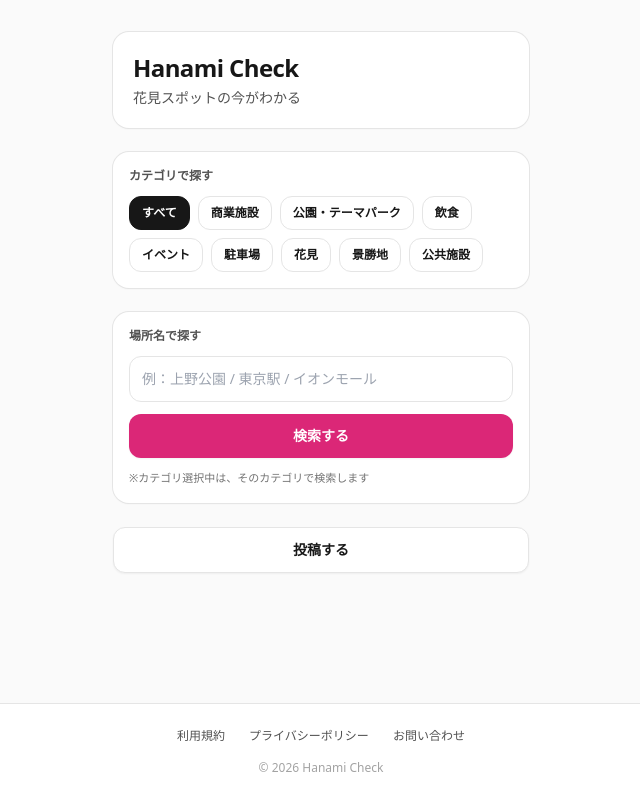
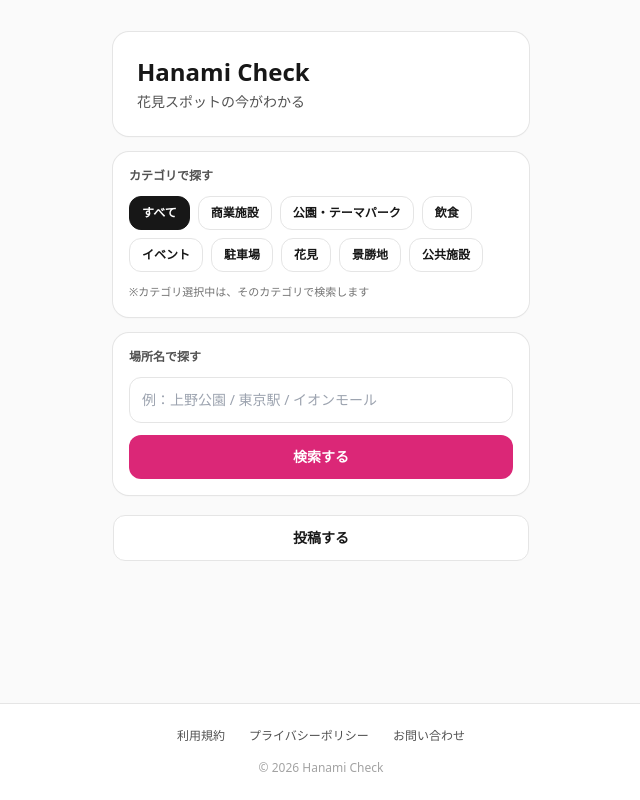
Before and after one commit to nemataku/hanami-check, a Next.js app: page / in a window 1280 px wide. Shown: the whole page, without its empty margins (319-959 px from the left). Built offline with nearby package versions, Linux system fonts and the light colour scheme.

Commit message:
Fix category selection on top and ensure post shows SpotForm

```diff
--- a/src/app/page.tsx
+++ b/src/app/page.tsx
@@ -1,116 +1,66 @@
 // src/app/page.tsx
 import Link from "next/link";
+import { CategoryTabs } from "@/components/CategoryTabs";
 
 export const dynamic = "force-dynamic";
 
-type PageProps = {
-  searchParams?: {
-    place?: string;
-    category?: string;
-  };
-};
+type SearchParams = { place?: string; category?: string };
+type PageProps = { searchParams?: SearchParams | Promise<SearchParams> };
 
-const CATEGORIES = [
-  { key: "MALL", label: "商業施設" },
-  { key: "PARK", label: "公園・テーマパーク" },
-  { key: "FOOD", label: "飲食" },
-  { key: "EVENT", label: "イベント" },
-  { key: "PARKING", label: "駐車場" },
-  { key: "HANAMI", label: "花見" },
-  { key: "SCENIC", label: "景勝地" },
-  { key: "PUBLIC", label: "公共施設" },
-] as const;
+export default async function Home({ searchParams }: PageProps) {
+  const sp = await Promise.resolve(searchParams ?? {});
+  const place = (sp.place ?? "").trim();
+  const category = (sp.category ?? "").trim(); // "" は「すべて」
 
-export default function HomePage({ searchParams }: PageProps) {
-  const selectedCategory = (searchParams?.category ?? "").trim(); // ""なら全カテゴリ
-  const defaultPlace = (searchParams?.place ?? "").trim();
+  // 検索ボタンの遷移先（place + category）
+  const p = new URLSearchParams();
+  if (place) p.set("place", place);
+  if (category) p.set("category", category);
+  const resultsHref = `/results?${p.toString()}`;
 
   return (
     <main className="mx-auto w-full max-w-md px-4 py-8">
       {/* ヘッダー */}
-      <header className="rounded-2xl bg-white p-5 shadow-sm ring-1 ring-neutral-200">
-        <h1 className="text-2xl font-extrabold tracking-tight text-neutral-900">
-          Hanami Check
-        </h1>
-        <p className="mt-1 text-sm text-neutral-600">
-          花見スポットの今がわかる
-        </p>
-      </header>
+      <div className="rounded-2xl bg-white p-6 shadow-sm ring-1 ring-neutral-200">
+        <h1 className="text-2xl font-bold text-neutral-900">Hanami Check</h1>
+        <p className="mt-1 text-sm text-neutral-600">花見スポットの今がわかる</p>
+      </div>
 
-      {/* カテゴリ */}
-      <section className="mt-6 rounded-2xl bg-white p-4 shadow-sm ring-1 ring-neutral-200">
-        <p className="text-xs font-semibold text-neutral-600">カテゴリで探す</p>
-
-        <div className="mt-3 flex flex-wrap gap-2">
-          <Link
-            href="/"
-            className={[
-              "rounded-xl border px-3 py-2 text-xs font-semibold",
-              selectedCategory === ""
-                ? "border-neutral-900 bg-neutral-900 text-white"
-                : "border-neutral-200 bg-white text-neutral-900 hover:bg-neutral-50",
-            ].join(" ")}
-          >
-            すべて
-          </Link>
-
-          {CATEGORIES.map((c) => (
-            <Link
-              key={c.key}
-              href={`/?category=${encodeURIComponent(c.key)}`}
-              className={[
-                "rounded-xl border px-3 py-2 text-xs font-semibold",
-                selectedCategory === c.key
-                  ? "border-neutral-900 bg-neutral-900 text-white"
-                  : "border-neutral-200 bg-white text-neutral-900 hover:bg-neutral-50",
-              ].join(" ")}
-            >
-              {c.label}
-            </Link>
-          ))}
+      {/* ✅ 追加：カテゴリタブ（押せる） */}
+      <div className="mt-4">
+        <CategoryTabs place={place} selected={category} />
       </div>
-      </section>
 
       {/* 検索 */}
-      <section className="mt-6 rounded-2xl bg-white p-4 shadow-sm ring-1 ring-neutral-200">
+      <section className="mt-4 rounded-2xl bg-white p-4 shadow-sm ring-1 ring-neutral-200">
         <p className="text-xs font-semibold text-neutral-600">場所名で探す</p>
 
-        {/* GET で /results に飛ばす（既存の検索実装に合わせる） */}
-        <form action="/results" method="GET" className="mt-3 space-y-3">
-          {/* カテゴリも一緒に渡す（選択中のみ） */}
-          {selectedCategory ? (
-            <input type="hidden" name="category" value={selectedCategory} />
-          ) : null}
+        <form className="mt-3" action="/" method="get">
+          {/* category は維持 */}
+          {category ? <input type="hidden" name="category" value={category} /> : null}
 
           <input
             name="place"
-            defaultValue={defaultPlace}
+            defaultValue={place}
             placeholder="例：上野公園 / 東京駅 / イオンモール"
             className="w-full rounded-xl border border-neutral-200 px-3 py-3 text-sm outline-none focus:border-neutral-400"
           />
 
-          <button
-            type="submit"
-            className="inline-flex w-full items-center justify-center rounded-xl bg-pink-600 px-4 py-3 text-sm font-bold text-white shadow-sm hover:bg-pink-700"
+          <Link
+            href={resultsHref}
+            className="mt-3 inline-flex w-full items-center justify-center rounded-xl bg-pink-600 px-4 py-3 text-sm font-semibold text-white hover:bg-pink-700"
           >
             検索する
-          </button>
+          </Link>
         </form>
-
-        <p className="mt-3 text-[11px] text-neutral-500">
-          ※カテゴリ選択中は、そのカテゴリで検索します
-        </p>
       </section>
 
-      {/* CTA */}
-      <div className="mt-6">
       <Link
         href="/post"
-          className="inline-flex w-full items-center justify-center rounded-xl border border-neutral-200 bg-white px-4 py-3 text-sm font-semibold text-neutral-900 shadow-sm hover:bg-neutral-50"
+        className="mt-5 inline-flex w-full items-center justify-center rounded-xl border border-neutral-200 bg-white px-4 py-3 text-sm font-semibold text-neutral-900 hover:bg-neutral-50"
       >
         投稿する
       </Link>
-      </div>
     </main>
   );
 }
--- a/src/app/post/page.tsx
+++ b/src/app/post/page.tsx
@@ -1,29 +1,8 @@
-import Link from "next/link";
+// src/app/post/page.tsx
 import SpotForm from "@/components/SpotForm";
 
 export const dynamic = "force-dynamic";
 
 export default function PostPage() {
-  return (
-    <main className="mx-auto w-full max-w-md px-4 py-8">
-      <div className="rounded-2xl bg-pink-50 p-4 ring-1 ring-pink-100">
-        <p className="text-xs font-medium text-pink-700">開花状況を投稿</p>
-        <h1 className="mt-1 text-xl font-semibold text-neutral-900">投稿フォーム</h1>
-        <p className="mt-1 text-xs text-neutral-600">場所・開花・天気を選んで投稿できます</p>
-      </div>
-
-      <div className="mt-5 rounded-2xl border border-neutral-200 bg-white p-4">
-        <SpotForm />
-      </div>
-
-      <div className="mt-6">
-        <Link
-          href="/"
-          className="inline-flex w-full items-center justify-center rounded-xl bg-neutral-900 px-4 py-3 text-sm font-semibold text-white shadow-sm hover:bg-neutral-800"
-        >
-          TOPに戻る
-        </Link>
-      </div>
-    </main>
-  );
+  return <SpotForm />;
 }
--- /dev/null
+++ b/src/components/CategoryTabs.tsx
@@ -0,0 +1,55 @@
+// src/components/CategoryTabs.tsx
+import Link from "next/link";
+
+const CATEGORIES = [
+  { key: "", label: "すべて" },
+  { key: "MALL", label: "商業施設" },
+  { key: "PARK", label: "公園・テーマパーク" },
+  { key: "FOOD", label: "飲食" },
+  { key: "EVENT", label: "イベント" },
+  { key: "PARKING", label: "駐車場" },
+  { key: "HANAMI", label: "花見" },
+  { key: "SCENIC", label: "景勝地" },
+  { key: "PUBLIC", label: "公共施設" },
+] as const;
+
+function cx(active: boolean) {
+  return [
+    "rounded-xl border px-3 py-2 text-xs font-semibold",
+    active
+      ? "border-neutral-900 bg-neutral-900 text-white"
+      : "border-neutral-200 bg-white text-neutral-900 hover:bg-neutral-50",
+  ].join(" ");
+}
+
+export function CategoryTabs({
+  place,
+  selected,
+}: {
+  place: string;
+  selected: string;
+}) {
+  return (
+    <section className="rounded-2xl bg-white p-4 shadow-sm ring-1 ring-neutral-200">
+      <p className="text-xs font-semibold text-neutral-600">カテゴリで探す</p>
+      <div className="mt-3 flex flex-wrap gap-2">
+        {CATEGORIES.map((c) => {
+          const p = new URLSearchParams();
+          if (place.trim()) p.set("place", place.trim());
+          if (c.key) p.set("category", c.key);
+          const href = `/?${p.toString()}`;
+
+          return (
+            <Link key={c.label} href={href} className={cx(selected === c.key)}>
+              {c.label}
+            </Link>
+          );
+        })}
+      </div>
+
+      <p className="mt-3 text-[11px] text-neutral-500">
+        ※カテゴリ選択中は、そのカテゴリで検索します
+      </p>
+    </section>
+  );
+}
```
Lines whose indentation alone changed are shown as unchanged.
